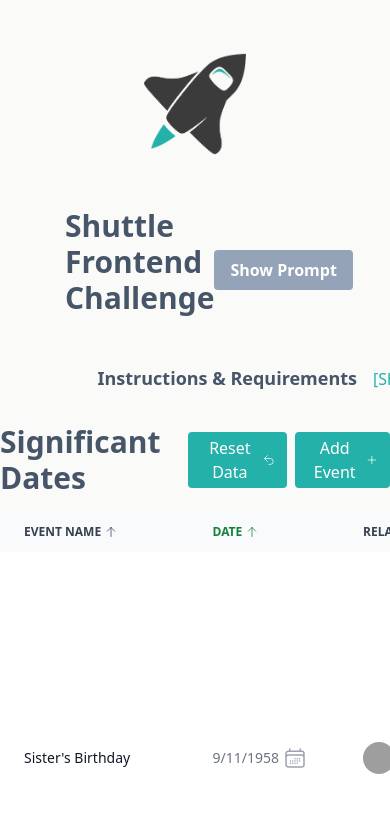
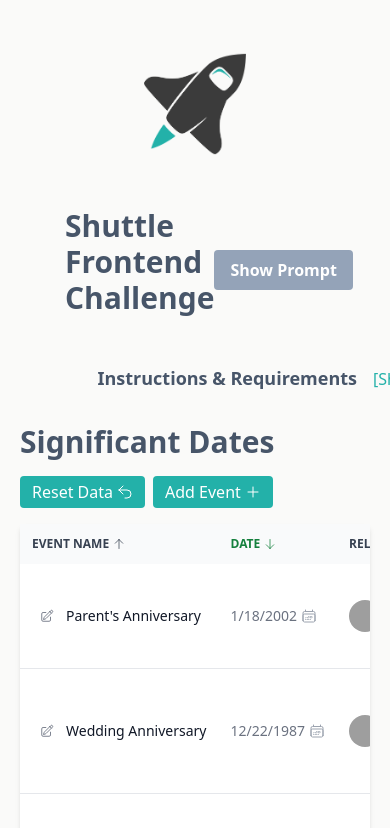
Before and after one commit to akobrinsky/shuttle, a Vue app: page / in a window 390 px wide. Shown: the top 828 px of the page. Built offline with nearby package versions, Linux system fonts and the light colour scheme; grey boxes are pictures that could not be loaded; a web font is replaced by a local one.

Commit message:
move edit button to front of row, reduce padding... quicky and dirty mobile optimizations

```diff
--- a/src/App.vue
+++ b/src/App.vue
@@ -16,7 +16,7 @@ import YourSolution from '@/sections/YourSolution.vue'
     <div class="flex-none w-1/2 mb-6">
       <Requirements />
     </div>
-    <div class="flex-none w-full md:w-2/3 mb-4">
+    <div class="flex-none w-full md:w-2/3 mb-4 px-5 md:px-0">
       <YourSolution />
     </div>
   </div>
--- a/src/components/ContactDateCell.vue
+++ b/src/components/ContactDateCell.vue
@@ -1,7 +1,7 @@
 <template>
   <div class="text-center flex items-center">
     <span class="mr-1">{{ formattedDate }}</span>
-    <CalendarDaysIcon class="h-6 w-6 text-gray-400 inline-block" />
+    <CalendarDaysIcon class="h-4 w-4 text-gray-400 inline-block" />
   </div>
 </template>
 
--- a/src/components/EventModal.vue
+++ b/src/components/EventModal.vue
@@ -176,7 +176,7 @@ function onSave() {
 }
 
 .date-modal-content {
-  @apply p-4 max-w-md max-h-full w-1/2 bg-white rounded-2xl;
+  @apply p-4 md:max-w-md h-full md:h-auto w-full md:w-1/2 bg-white md:rounded-2xl;
 }
 
 label {
--- a/src/components/EventTable.vue
+++ b/src/components/EventTable.vue
@@ -1,6 +1,6 @@
 <template>
-  <div class="flex items-center justify-between mb-4">
-    <h1 class="flex-auto text-3xl font-bold text-slate-600">Significant Dates</h1>
+  <div class="block md:flex items-center justify-between mb-4">
+    <h1 class="flex-auto text-3xl font-bold text-slate-600 mb-4 md:mb0">Significant Dates</h1>
     <button class="rounded bg-primary text-white py-1 px-3 mr-2" @click="dateStore.resetStore()">
       <div class="flex items-center">
         <span class="mr-1">Reset Data</span>
@@ -19,12 +19,17 @@
     <table class="w-full text-sm text-left text-gray-500">
       <thead class="text-xs text-gray-700 uppercase bg-gray-50">
         <tr>
-          <th v-for="{ sortable, name, label } in headerCells" :key="name" class="px-6 py-3">
+          <th
+            v-for="{ sortable, name, label } in headerCells"
+            :key="name"
+            class="p-3"
+            :class="{ '!px-0': name === 'active' }"
+          >
             <div
               class="flex items-center select-none"
               :class="{
                 'cursor-pointer': sortable,
-                'text-green-700': sortedColumn === name
+                'text-green-700': sortedColumn === name && sortable
               }"
               @click="onColumnSort({ name: name })"
             >
@@ -67,7 +72,7 @@ const dateStore = useDateStore()
 const editModalVisible = ref(false)
 const eventToEdit = ref(null)
 const sortedColumn = ref('date')
-const sortDirection = ref('asc')
+const sortDirection = ref('desc')
 const sortedEvents = ref([])
 
 const headerCells = [
--- a/src/components/TableRow.vue
+++ b/src/components/TableRow.vue
@@ -1,11 +1,20 @@
 <template>
   <tr data-testid="event-row">
-    <td class="font-medium text-gray-900 whitespace-nowrap">
-      {{ date.name }}
+    <td>
+      <div class="flex items-center font-medium text-gray-900 whitespace-nowrap">
+        <button
+          class="font-medium text-gray-500 p-2 hover:bg-gray-200 rounded-md mr-1"
+          data-testid="edit-event-button"
+          @click="emit('edit:event', date.id)"
+        >
+          <PencilSquareIcon class="h-3.5 w-3.5" />
+        </button>
+        <span>{{ date.name }}</span>
+      </div>
     </td>
     <td><ContactDateCell :date="date.date" /></td>
     <td><ContactRelationshiopCell :related-person="date.relatedPerson" /></td>
-    <td>{{ date.notes }}</td>
+    <td class="min-w-80">{{ date.notes }}</td>
     <td>
       <input
         :id="`event-active-${date.id}`"
@@ -17,14 +26,6 @@
       />
     </td>
     <td>
-      <div class="flex gap-1">
-        <button
-          class="font-medium text-gray-600 p-2 hover:bg-gray-200 rounded-md"
-          data-testid="edit-event-button"
-          @click="emit('edit:event', date.id)"
-        >
-          <PencilSquareIcon class="h-3.5 w-3.5" />
-        </button>
       <button
         class="font-medium text-red-600 p-2 hover:bg-gray-200 rounded-md"
         data-testid="remove-event-button"
@@ -32,7 +33,6 @@
       >
         <TrashIcon class="h-3.5 w-3.5" />
       </button>
-      </div>
     </td>
   </tr>
 </template>
@@ -65,6 +65,6 @@ tr {
 }
 
 td {
-  @apply px-6 py-4;
+  @apply p-3;
 }
 </style>
```
Lines whose indentation alone changed are shown as unchanged.
